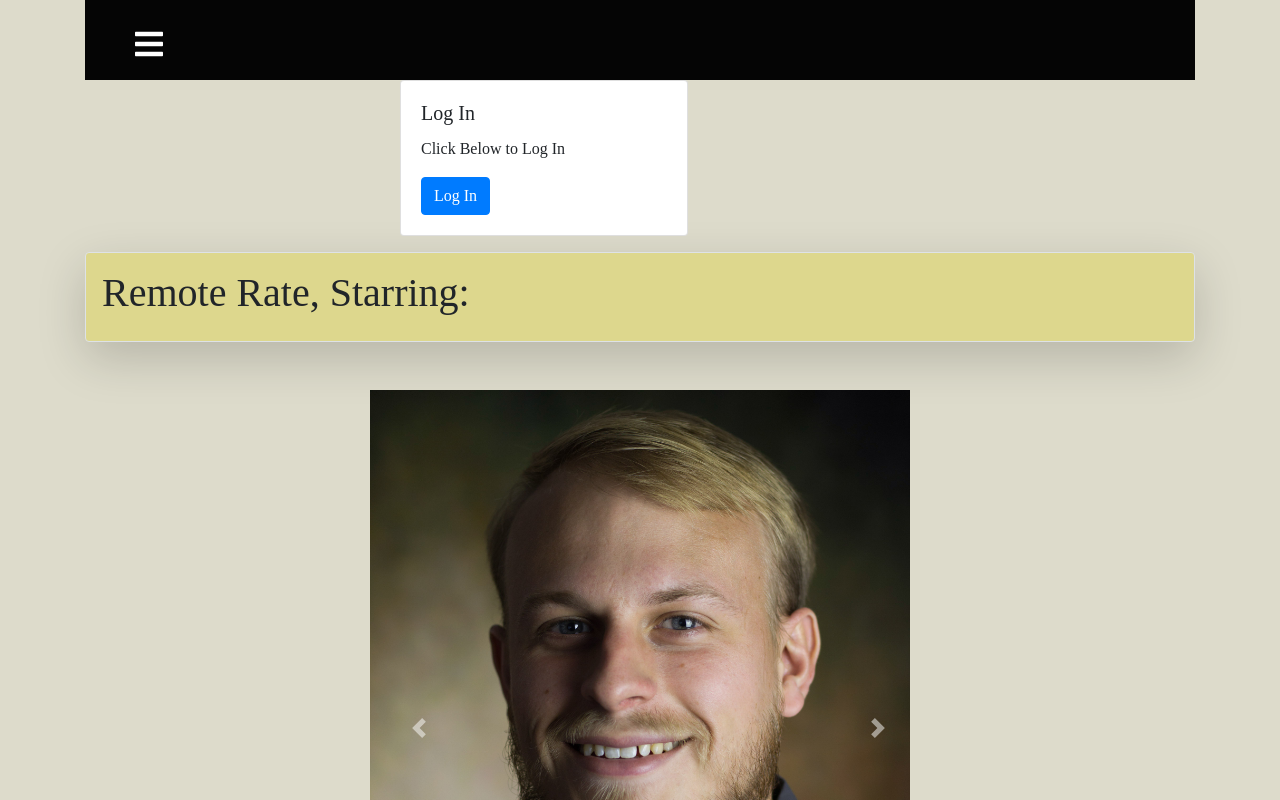
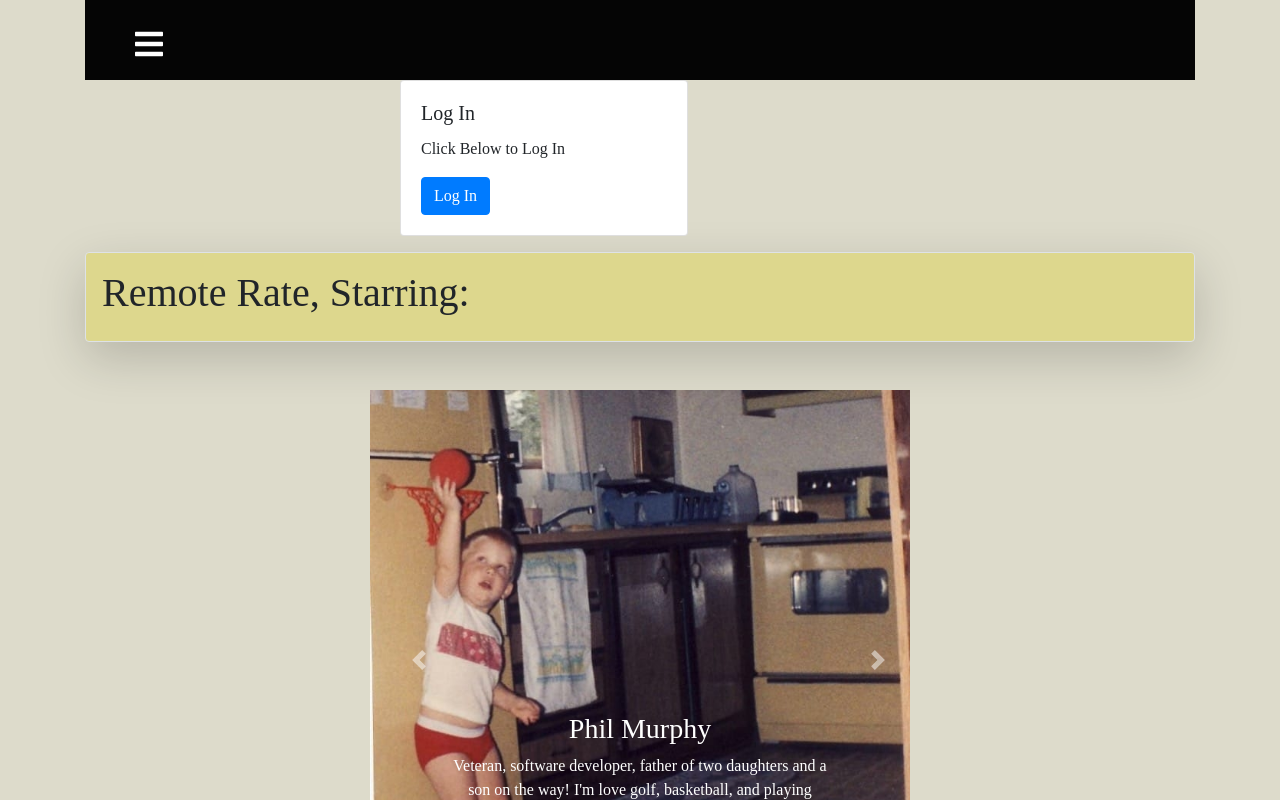
Before and after one commit to fadnesscharlie/remote-rate, a React (Create React App) app in the folder remote-rate/: page /aboutUs in a window 1280 px wide. Both pictures are taken after a click on the item 658 px from the left and 767 px from the top of the page. Shown: the top 800 px of the page. Built offline with nearby package versions, Linux system fonts and the light colour scheme; no server answers.

Commit message:
added profile picture

```diff
--- a/remote-rate/src/components/AboutUs.js
+++ b/remote-rate/src/components/AboutUs.js
@@ -6,7 +6,7 @@ import { Carousel, Container, Jumbotron } from 'react-bootstrap'
 import charlieProfile from '../img/Profile-Pic.JPG'
 import zachProfile from '../img/Zachary Final.jpg'
 import quenProfile from '../img/Quen.JPG'
-// import philProfile from '../img/Profile-Pic.JPG'
+import philProfile from '../img/phil-pic.jpg'
 // import quenProfile from '../img/Profile-Pic.JPG'
 
 
@@ -51,12 +51,12 @@ class AboutUs extends React.Component {
             <Carousel.Item>
               <img
                 className="d-block w-100"
-                src={zachProfile}
+                src={philProfile}
                 alt="First slide"
               />
               <Carousel.Caption>
                 <h3>Phil Murphy</h3>
-                <p>Veteran, software developer, stock trader. Jack of all trades master of none. I love living out in the boonies of Idaho. Hate dog and pony shows. Love to restore my house when I have the time.</p>
+                <p>Veteran, software developer, father of two daughters and a son on the way! I'm love golf, basketball, and playing soccer with my daughters. In my spare time I like to... nevermind, between CodeFellows and work I don't have spare time 🤪</p>
               </Carousel.Caption>
             </Carousel.Item>
             <Carousel.Item>
```
Also changed, not shown: remote-rate/src/img/phil-pic.jpg (added).
